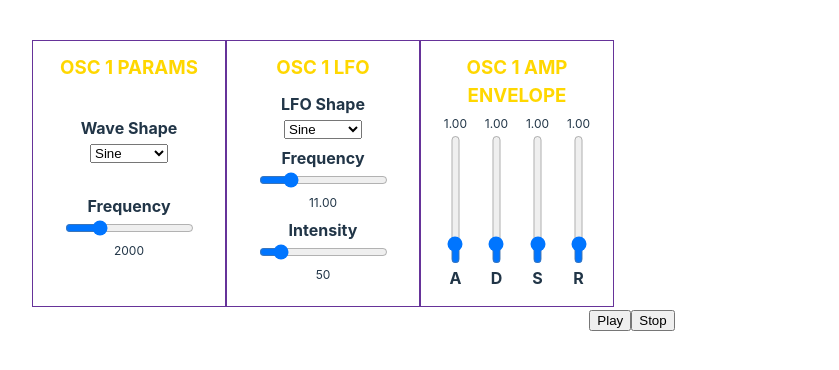
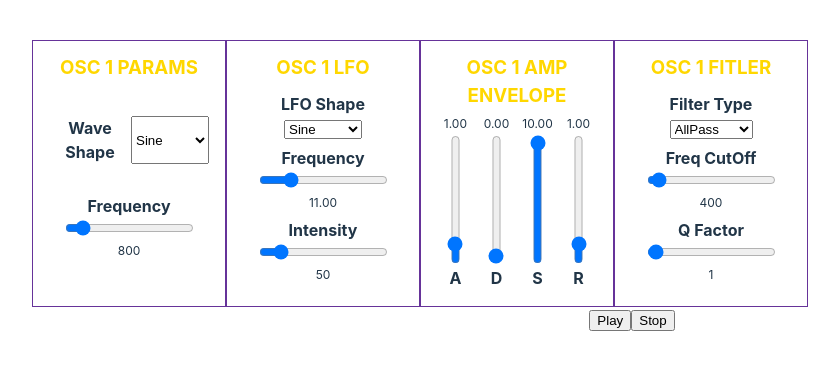
Before and after one commit to FatCatLikesBeer/adsr-chirp, a React (Vite) app: page / in a window 1280 px wide. Shown: the top 370 px of the page, without its empty margins (8-847 px from the left). Built offline with nearby package versions, Linux system fonts and the light colour scheme.

Commit message:
Got a filter working and a filter UI implemented

```diff
--- a/src/App.tsx
+++ b/src/App.tsx
@@ -11,6 +11,5 @@ function App() {
 
 export default App
 
-// TODO: get the playbutton to have sustain and release
-// TODO: ^^^ try onMouseDown and onMouseUp
+// TODO: Create Filters / Effects
 // TODO: Change favicon
--- a/src/components/InstrumentOneUI.tsx
+++ b/src/components/InstrumentOneUI.tsx
@@ -1,27 +1,33 @@
 import { useState } from "react";
+import OSCOneModule from "./instrumentModules/OSCOneModule";
+import OSCOneLFO from "./instrumentModules/OSCOneLFO";
 import AmpOneEnvelope from "./instrumentModules/AmpOneEnvelope";
-import OSCOneLFO from "./instrumentModules/OSCOneLFO";
-import OSCOneModule from "./instrumentModules/OSCOneModule";
 import InstrumentOne from "../library/InstrumentOne"
+import VoiceOneFilter from "./instrumentModules/VoiceOneFilter";
 
 export default function InstrumentOneUi() {
   const [instrumentParams, setInstrumentParams] = useState<InstrumentOneParams>({
     osc1Params: {
       type: "sine",
-      frequency: 2000,
+      frequency: 800,
     },
     osc1LFO: {
       type: "sine",
       frequency: 11,
       amplitude: 50,
     },
-    osc1AmpEnvelope: [1, 1, 1, 1],
+    osc1AmpEnvelope: [1, 0, 10, 1],
+    osc1Filter: {
+      type: "allpass",
+      frequency: 400,
+      q: 1,
+    }
   });
   const [instrument, setInstrument] = useState<InstrumentOne>();
 
   function createPlayKill() {
     instrument?.stop();
-    setInstrument(new InstrumentOne({ instrumentParams }));
+    setInstrument(new InstrumentOne(instrumentParams));
   }
 
   function killOsc() {
@@ -38,6 +44,7 @@ export default function InstrumentOneUi() {
         <OSCOneModule instrumentParams={instrumentParams} setInstrumentParams={setInstrumentParams} />
         <OSCOneLFO instrumentParams={instrumentParams} setInstrumentParams={setInstrumentParams} />
         <AmpOneEnvelope instrumentParams={instrumentParams} setInstrumentParams={setInstrumentParams} />
+        <VoiceOneFilter instrumentParams={instrumentParams} setInstrumentParams={setInstrumentParams} />
       </div>
       <button type="button" onMouseDown={createPlayKill} onMouseUp={release}>Play</button>
       <button type="button" onClick={killOsc}>Stop</button>
--- a/src/components/instrumentModules/OSCOneModule.tsx
+++ b/src/components/instrumentModules/OSCOneModule.tsx
@@ -37,7 +37,7 @@ export default function OSCOneModule({
         <span className="module_info"></span>
       </div>
       <div style={{ marginTop: "0rem", display: "flex", flexDirection: "column", justifyContent: "space-evenly", height: "100%" }}>
-        <div>
+        <div style={{ display: "flex", flexDirection: "row" }}>
           <h3 className="slider_label">Wave Shape</h3>
           <select name="wave-shape" onChange={handleWaveTypeChange}>
             {waveTables.map((type) => {
--- /dev/null
+++ b/src/components/instrumentModules/VoiceOneFilter.tsx
@@ -0,0 +1,84 @@
+export default function VoiceOneFilter({
+  instrumentParams,
+  setInstrumentParams,
+}: {
+  instrumentParams: InstrumentOneParams,
+  setInstrumentParams: React.Dispatch<InstrumentOneParams>,
+}) {
+  const filterType: string[] = [
+    "AllPass", "LowPass", "HighPass", "BandPass", "LowShelf", "HighShelf", "Peaking", "Notch",
+  ];
+
+  function handleFilterTypeChange(event: React.ChangeEvent<HTMLSelectElement>) {
+    let newInstrumentParams = { ...instrumentParams };
+    newInstrumentParams.osc1Filter.type = event.target.value as BiquadFilterType;
+    setInstrumentParams({ ...newInstrumentParams });
+  }
+
+  function handleFilterFrequencyChange(event: React.ChangeEvent<HTMLInputElement>) {
+    let newInstrumentParams = { ...instrumentParams };
+    newInstrumentParams.osc1Filter.frequency = Number(event.target.value);
+    setInstrumentParams({ ...newInstrumentParams });
+  }
+
+  function resetFilterFrequency() {
+    let newInstrumentParams = { ...instrumentParams };
+    newInstrumentParams.osc1Filter.frequency = 2000;
+    setInstrumentParams({ ...newInstrumentParams });
+  }
+
+  function handleQFactorChange(event: React.ChangeEvent<HTMLInputElement>) {
+    let newInstrumentParams = { ...instrumentParams };
+    newInstrumentParams.osc1Filter.q = Number(event.target.value);
+    setInstrumentParams({ ...newInstrumentParams });
+  }
+
+  function resetQFactor() {
+    let newInstrumentParams = { ...instrumentParams };
+    newInstrumentParams.osc1Filter.q = 0;
+    setInstrumentParams({ ...newInstrumentParams });
+  }
+
+  return (
+    <div className="module_amp">
+      <div className="module_header">
+        <h3 className="module_title">OSC 1 FITLER</h3>
+        <span className="module_info"></span>
+      </div>
+      <div style={{ marginTop: "0rem", display: "flex", flexDirection: "column", justifyContent: "space-evenly", height: "100%" }}>
+        <div>
+          <h3 className="slider_label">Filter Type</h3>
+          <select name="wave-shape" onChange={handleFilterTypeChange}>
+            {filterType.map((type) => {
+              return (
+                <option value={type.toLowerCase()} key={`${type.toLowerCase()}wave-shape`}>{type}</option>
+              );
+            })}
+          </select>
+        </div>
+        <div>
+          <h3 className="slider_label" onDoubleClick={resetFilterFrequency}>Freq CutOff</h3>
+          <input
+            type="range"
+            value={instrumentParams.osc1Filter.frequency}
+            min="100"
+            max="8000"
+            onChange={handleFilterFrequencyChange}
+          />
+          <p className="slider_value">{instrumentParams.osc1Filter.frequency}</p>
+        </div>
+        <div>
+          <h3 className="slider_label" onDoubleClick={resetQFactor}>Q Factor</h3>
+          <input
+            type="range"
+            value={instrumentParams.osc1Filter.q}
+            min="0"
+            max="100"
+            onChange={handleQFactorChange}
+          />
+          <p className="slider_value">{instrumentParams.osc1Filter.q}</p>
+        </div>
+      </div>
+    </div>
+  );
+}
--- a/src/library/InstrumentOne.ts
+++ b/src/library/InstrumentOne.ts
@@ -5,15 +5,13 @@ export default class InstrumentOne {
   voice1Osc: OscillatorNode;
   voice1LFO: OscillatorNode;
   voice1LFOAmp: GainNode;
+  voice1BiQuadFilter: BiquadFilterNode;
   instrumentParams: InstrumentOneParams;
 
-  constructor({
-    instrumentParams,
-  }: {
-    instrumentParams: InstrumentOneParams,
-  }) {
+  constructor(instrumentParams: InstrumentOneParams) {
     this.audioCtx = new AudioContext;
     this.ampDestination = this.audioCtx.createGain();
+    this.voice1BiQuadFilter = this.audioCtx.createBiquadFilter();
     this.voice1Amp = this.audioCtx.createGain();
     this.voice1Osc = this.audioCtx.createOscillator();
     this.voice1LFO = this.audioCtx.createOscillator();
@@ -21,21 +19,26 @@ export default class InstrumentOne {
     this.instrumentParams = instrumentParams;
 
     this.ampDestination.connect(this.audioCtx.destination);
-    this.voice1Amp.connect(this.ampDestination);
+    this.voice1BiQuadFilter.connect(this.ampDestination);
+    this.voice1Amp.connect(this.voice1BiQuadFilter);
+    // this.voice1Amp.connect(this.ampDestination);
     this.voice1Osc.connect(this.voice1Amp);
     this.voice1LFO.connect(this.voice1LFOAmp);
     this.voice1LFOAmp.connect(this.voice1Osc.frequency);
+
     this.ampDestination.gain.value = 0.03;
 
-    this.voice1Amp.gain.value = 0.0;
+    this.voice1BiQuadFilter.type = this.instrumentParams.osc1Filter.type;
+    this.voice1BiQuadFilter.frequency.value = this.instrumentParams.osc1Filter.frequency;
+    this.voice1BiQuadFilter.Q.value = this.instrumentParams.osc1Filter.q;
+
+    this.voice1Amp.gain.value = 0.001;
 
     this.voice1Osc.type = instrumentParams.osc1Params.type;
     this.voice1Osc.frequency.value = instrumentParams.osc1Params.frequency;
 
     this.voice1LFO.type = instrumentParams.osc1LFO.type;
     this.voice1LFO.frequency.value = instrumentParams.osc1LFO.frequency;
-
-    // Total range (amplitude height) of LFO modulation
     this.voice1LFOAmp.gain.value = instrumentParams.osc1LFO.amplitude;
 
     this.voice1LFO.start();
@@ -45,11 +48,14 @@ export default class InstrumentOne {
   }
 
   attackToSustain() {
-    this.voice1Amp.gain.setTargetAtTime(10, 0, this.instrumentParams.osc1AmpEnvelope[0]);
+    // this.voice1Amp.gain.exponentialRampToValueAtTime(10, this.instrumentParams.osc1AmpEnvelope[0]);
+    this.voice1Amp.gain.setTargetAtTime(10, 0, this.instrumentParams.osc1AmpEnvelope[0] * 0.25);
+    // this.voice1Amp.gain.linearRampToValueAtTime(10, this.instrumentParams.osc1AmpEnvelope[0]);
+    // this.voice1Amp.gain.setValueCurveAtTime([0, 10], 0, (this.instrumentParams.osc1AmpEnvelope[0] + 0.001) * 0.25);
     this.voice1Amp.gain.setTargetAtTime(
       this.instrumentParams.osc1AmpEnvelope[2],
       this.audioCtx.currentTime + this.instrumentParams.osc1AmpEnvelope[0],
-      (this.instrumentParams.osc1AmpEnvelope[1] * .25)
+      ((this.instrumentParams.osc1AmpEnvelope[1] + 0.001) * .25)
     );
   }
 
--- a/src/t.d.ts
+++ b/src/t.d.ts
@@ -18,4 +18,9 @@ interface InstrumentOneParams {
   }
   /** ADSR/Envelope for OSC 1 Amp */
   osc1AmpEnvelope: number[];
+  osc1Filter: {
+    type: BiquadFilterType;
+    frequency: number;
+    q: number;
+  }
 }
```
